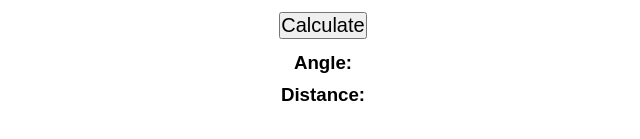
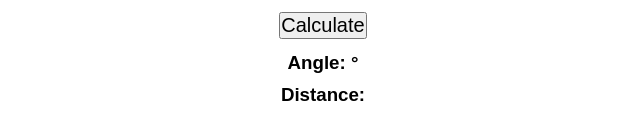
Before and after one commit to js-pg/angle-distance, a plain HTML site: page index.html in a window 1280 px wide. Shown: the part 433-572 px from the top of the page, 317-957 px from the left. Drawn offline with Linux system fonts and the light colour scheme.

Commit message:
Update index.html

```diff
--- a/index.html
+++ b/index.html
@@ -77,7 +77,7 @@
             </div>
         </div>
         <button onclick="updateOutput()">Calculate</button>
-        <h3>Angle: <span id="angle"></span></h3>
+        <h3>Angle: <span id="angle"></span>°</h3>
         <h3>Distance: <span id="distance"></span></h3>
     </div>
     <script src="app.js"></script>
```
